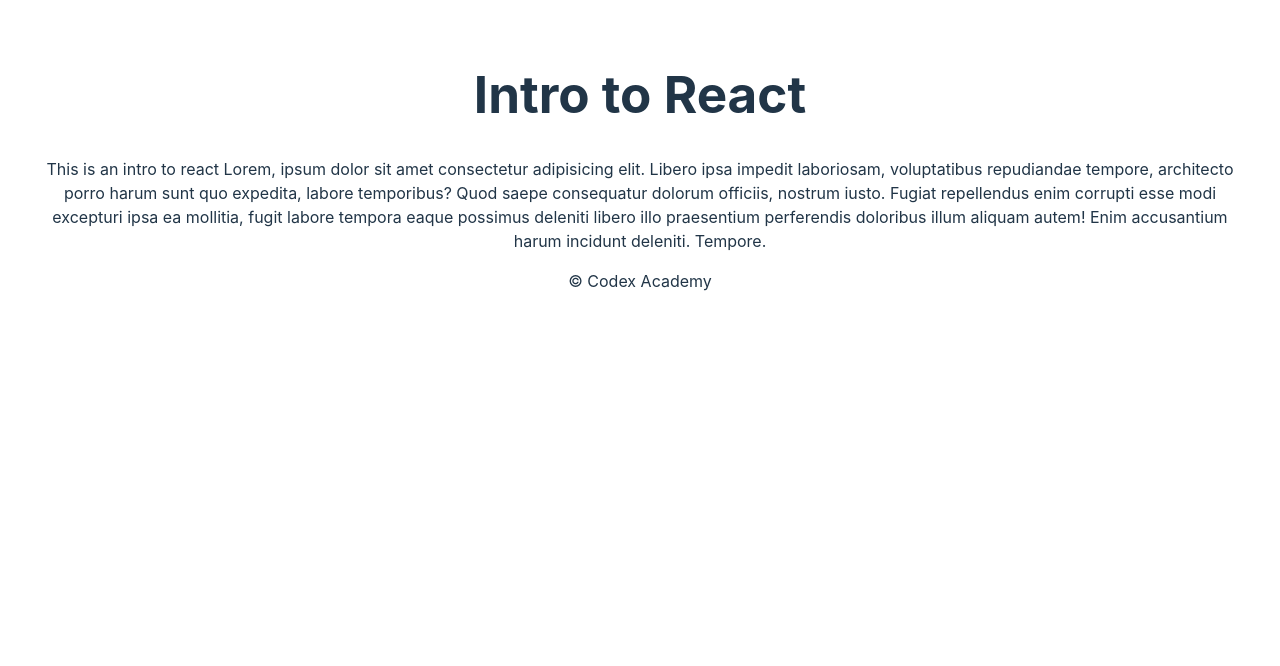
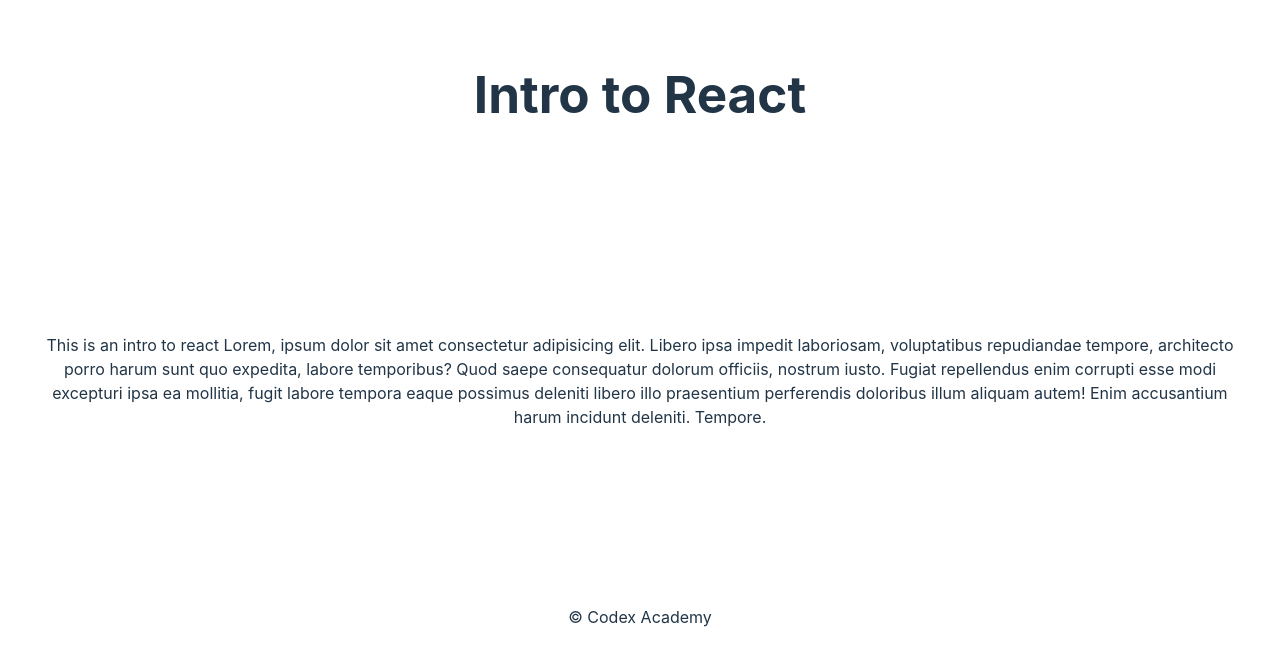
Before and after one commit to jyoung57/react-intro-demo, a React (Vite) app: page / in a window 1280 px wide. Shown: the top 666 px of the page. Built offline with nearby package versions, Linux system fonts and the light colour scheme.

Commit message:
added padding to main

```diff
--- a/src/index.css
+++ b/src/index.css
@@ -54,6 +54,10 @@ button:focus-visible {
   outline: 4px auto -webkit-focus-ring-color;
 }
 
+main {
+  padding-block: 20vh;
+}
+
 @media (prefers-color-scheme: light) {
   :root {
     color: #213547;
```
